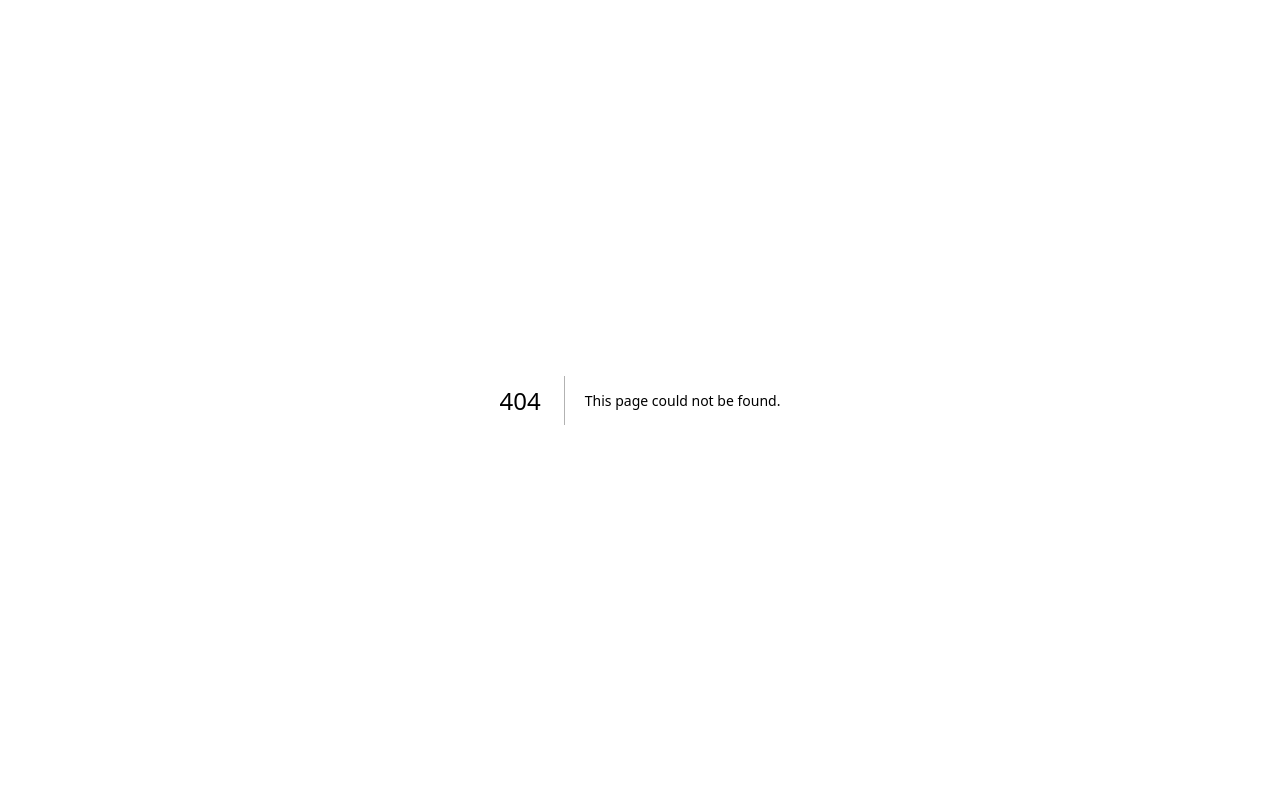
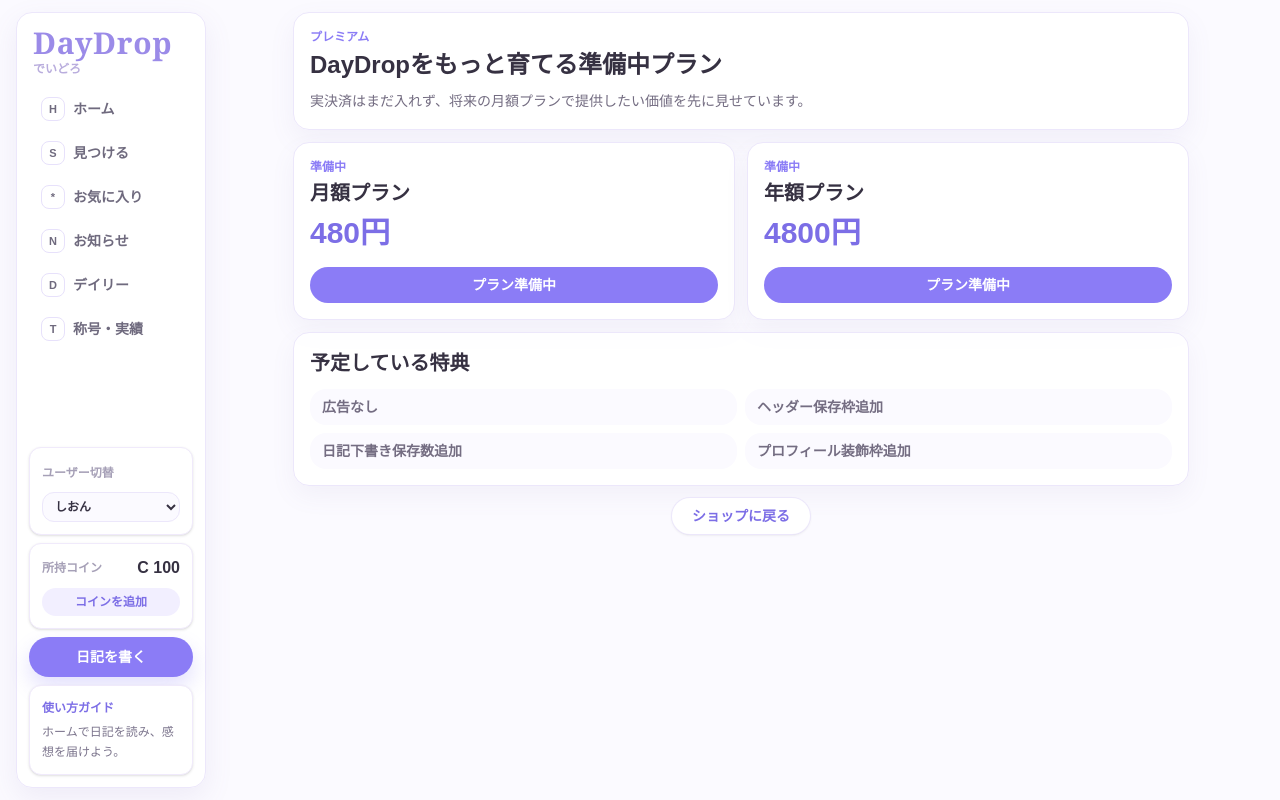
Before and after one commit to sakagami0831/daydrop, a Next.js app: page /premium in a window 1280 px wide. Before the commit this address had no page. Built offline with nearby package versions, Linux system fonts and the light colour scheme.

Commit message:
Create page.tsx

```diff
--- /dev/null
+++ b/src/app/premium/page.tsx
@@ -0,0 +1,80 @@
+"use client";
+
+import Link from "next/link";
+import { AppShell } from "@/components/AppShell";
+
+const benefits = [
+  "\u5e83\u544a\u306a\u3057",
+  "\u30d8\u30c3\u30c0\u30fc\u4fdd\u5b58\u67a0\u8ffd\u52a0",
+  "\u65e5\u8a18\u4e0b\u66f8\u304d\u4fdd\u5b58\u6570\u8ffd\u52a0",
+  "\u30d7\u30ed\u30d5\u30a3\u30fc\u30eb\u88c5\u98fe\u67a0\u8ffd\u52a0",
+];
+
+const plans = [
+  { name: "\u6708\u984d\u30d7\u30e9\u30f3", price: "480\u5186" },
+  { name: "\u5e74\u984d\u30d7\u30e9\u30f3", price: "4800\u5186" },
+];
+
+export default function PremiumPage() {
+  return (
+    <AppShell>
+      <div className="mx-auto grid max-w-4xl gap-3">
+        <header className="rounded-2xl border border-[#ece7fb] bg-white/90 px-4 py-4 shadow-[0_10px_26px_rgba(126,112,174,0.08)]">
+          <p className="text-xs font-black text-[#8b7cf6]">
+            {"\u30d7\u30ec\u30df\u30a2\u30e0"}
+          </p>
+          <h1 className="mt-1 text-2xl font-black">
+            {"DayDrop\u3092\u3082\u3063\u3068\u80b2\u3066\u308b\u6e96\u5099\u4e2d\u30d7\u30e9\u30f3"}
+          </h1>
+          <p className="mt-2 text-sm leading-6 text-[#746d82]">
+            {"\u5b9f\u6c7a\u6e08\u306f\u307e\u3060\u5165\u308c\u305a\u3001\u5c06\u6765\u306e\u6708\u984d\u30d7\u30e9\u30f3\u3067\u63d0\u4f9b\u3057\u305f\u3044\u4fa1\u5024\u3092\u5148\u306b\u898b\u305b\u3066\u3044\u307e\u3059\u3002"}
+          </p>
+        </header>
+
+        <section className="grid gap-3 md:grid-cols-2">
+          {plans.map((plan) => (
+            <article
+              key={plan.name}
+              className="rounded-2xl border border-[#ece7fb] bg-white p-4 shadow-[0_10px_24px_rgba(126,112,174,0.07)]"
+            >
+              <p className="text-xs font-black text-[#8b7cf6]">
+                {"\u6e96\u5099\u4e2d"}
+              </p>
+              <h2 className="mt-1 text-xl font-black">{plan.name}</h2>
+              <p className="mt-2 text-3xl font-black text-[#7c6ee6]">
+                {plan.price}
+              </p>
+              <button
+                onClick={() => alert("\u6708\u984d\u30d7\u30e9\u30f3\u306f\u6e96\u5099\u4e2d\u3067\u3059\u3002")}
+                className="mt-4 w-full rounded-full bg-[#8b7cf6] px-4 py-2 text-sm font-black text-white"
+              >
+                {"\u30d7\u30e9\u30f3\u6e96\u5099\u4e2d"}
+              </button>
+            </article>
+          ))}
+        </section>
+
+        <section className="rounded-2xl border border-[#ece7fb] bg-white/90 p-4 shadow-[0_10px_24px_rgba(126,112,174,0.07)]">
+          <h2 className="text-xl font-black">{"\u4e88\u5b9a\u3057\u3066\u3044\u308b\u7279\u5178"}</h2>
+          <div className="mt-3 grid gap-2 sm:grid-cols-2">
+            {benefits.map((benefit) => (
+              <p
+                key={benefit}
+                className="rounded-2xl bg-[#fbfaff] px-3 py-2 text-sm font-black text-[#746d82]"
+              >
+                {benefit}
+              </p>
+            ))}
+          </div>
+        </section>
+
+        <Link
+          href="/shop"
+          className="mx-auto rounded-full bg-white px-5 py-2 text-sm font-black text-[#7c6ee6] shadow-sm ring-1 ring-[#ece7fb]"
+        >
+          {"\u30b7\u30e7\u30c3\u30d7\u306b\u623b\u308b"}
+        </Link>
+      </div>
+    </AppShell>
+  );
+}
```
